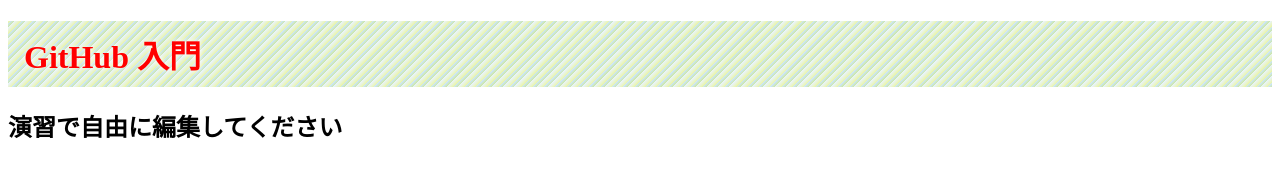
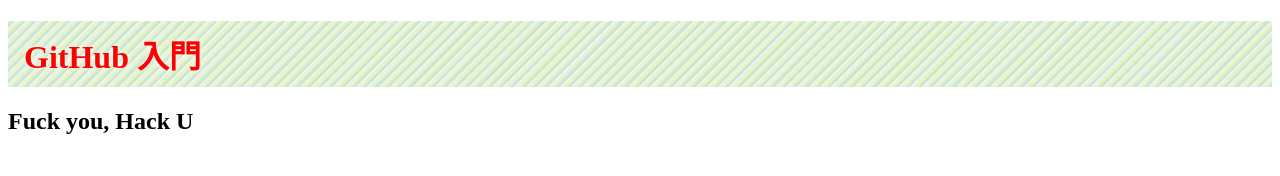
Before and after one commit to RenIshikawa1003/github_ws, a plain HTML site: page index.html in a window 1280 px wide. Drawn offline with Linux system fonts and the light colour scheme.

Commit message:
<Fuck You>

```diff
--- a/index.html
+++ b/index.html
@@ -6,7 +6,7 @@
     <link rel="stylesheet" type="text/css" href="src/styles.css">
   <body>
     <h1>GitHub 入門</h1>
-    <h2>演習で自由に編集してください</h2>
+    <h2>Fuck you, Hack U</h2>
 
     <!-- 変更箇所に困ったら下記のコメントアウトを外してください -->
     <!--<div id="target">ここをクリックするとアラート発生</div>-->
```
